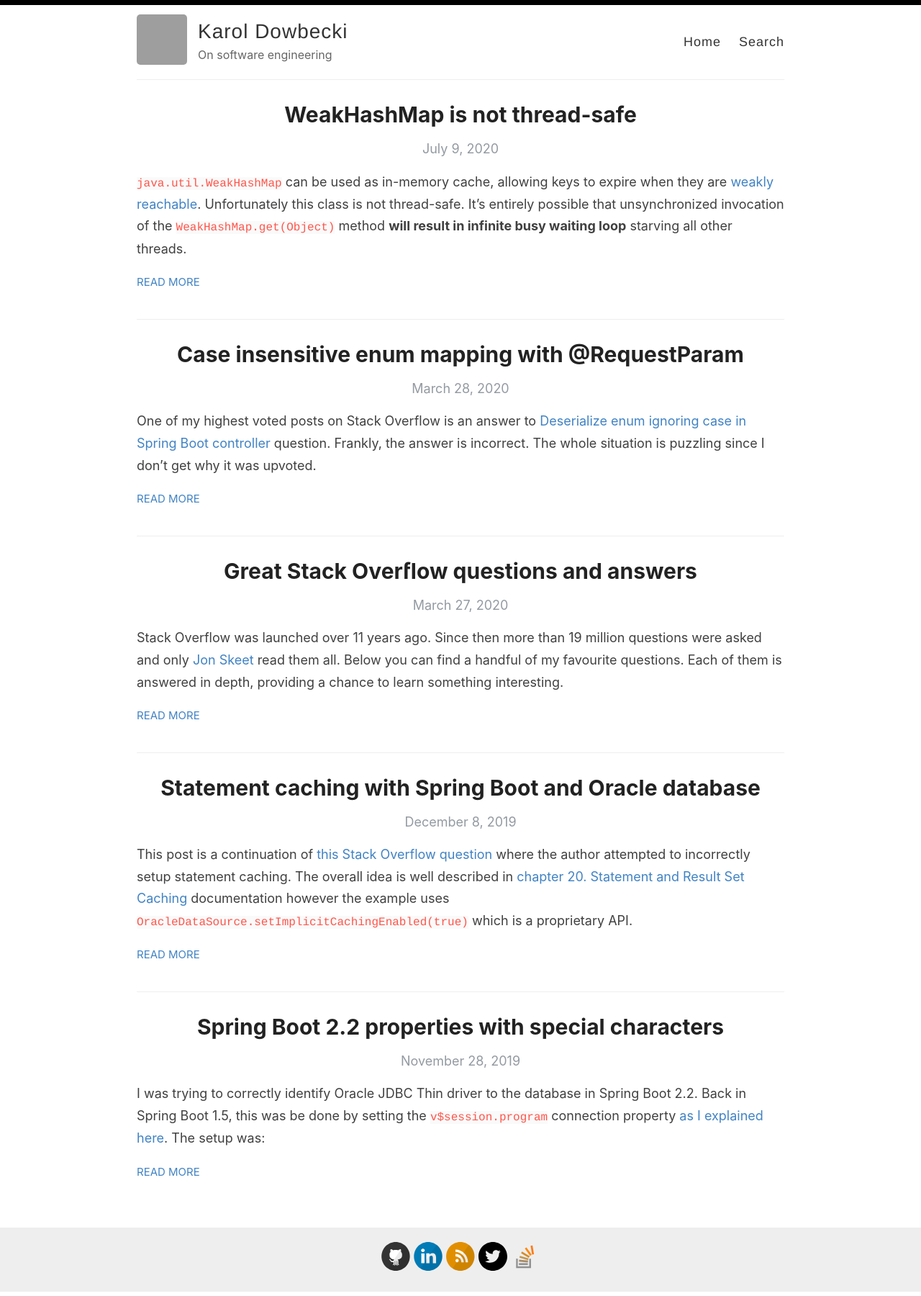
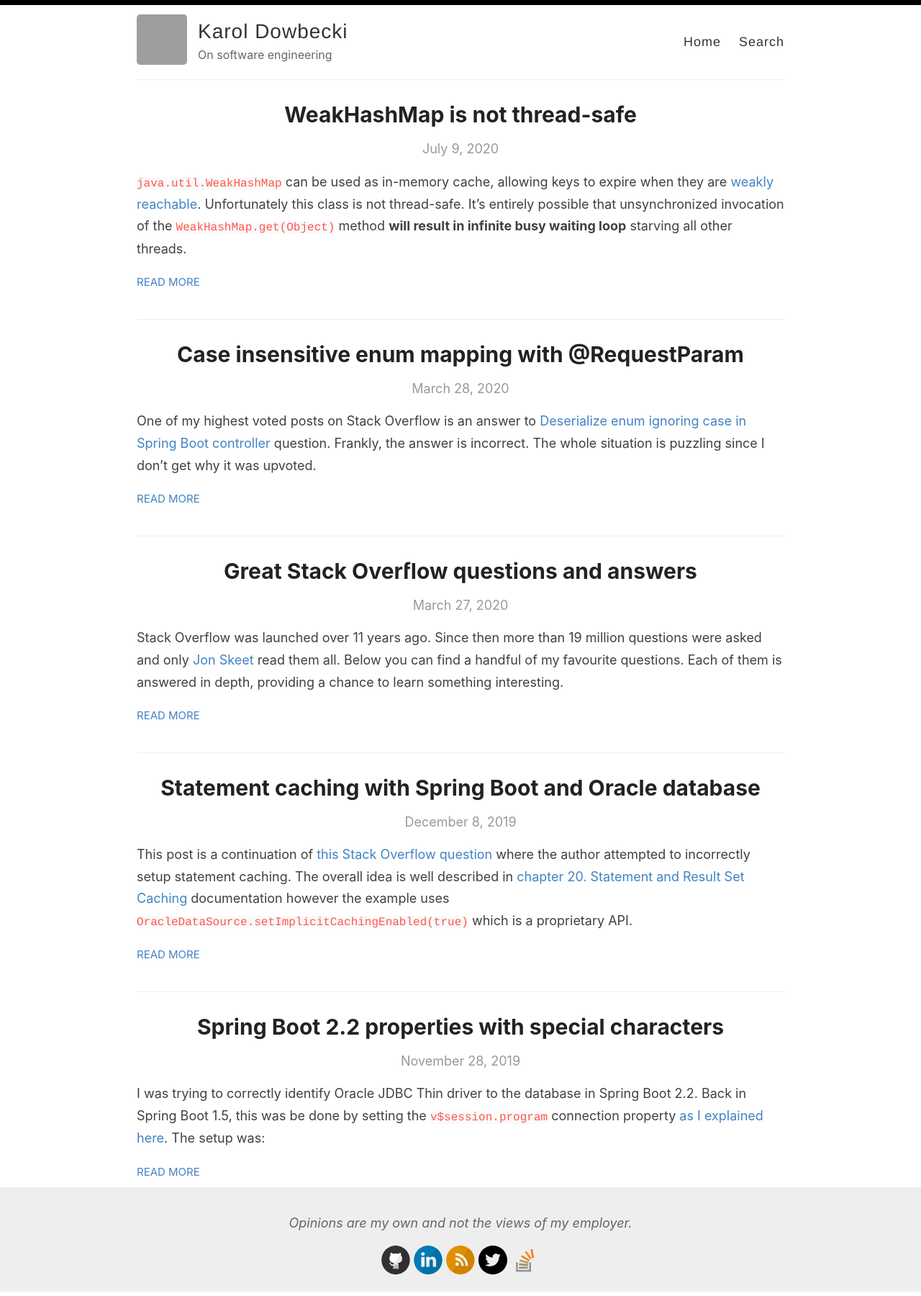
Before and after one commit to kdowbecki/kdowbecki.github.io, a Jekyll site: the page built from index.html, in a window 1280 px wide. Shown: the whole page at 72% size. Built offline with Jekyll 4.4.1, drawn with Linux system fonts in a browser that asks for light colours; the list of posts is cut into pages by our own code; grey boxes are pictures that could not be loaded.

Commit message:
Safe harbour statement

```diff
--- a/_layouts/default.html
+++ b/_layouts/default.html
@@ -43,6 +43,7 @@
       <div class="wrapper-footer">
         <div class="container">
           <footer class="footer">
+            <p class="safe-harbour">Opinions are my own and not the views of my employer.</p>
             {% include svg-icons.html %}
           </footer>
         </div>
--- a/assets/style.scss
+++ b/assets/style.scss
@@ -390,8 +390,13 @@ nav {
   position: absolute;
   bottom: 0;
   width: 100%;
-  height: 89px;
+  height: 145px;
   background-color: $lightGray;
+}
+
+.safe-harbour {
+   font-style: italic;
+   color: $gray;
 }
 
 footer {
```
